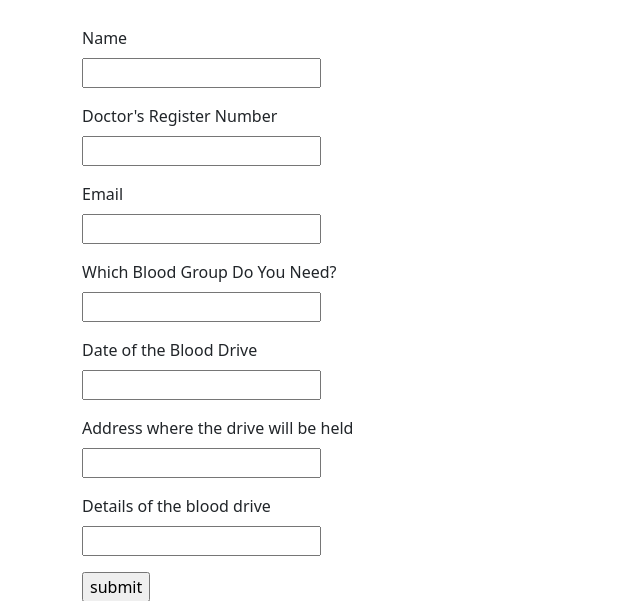
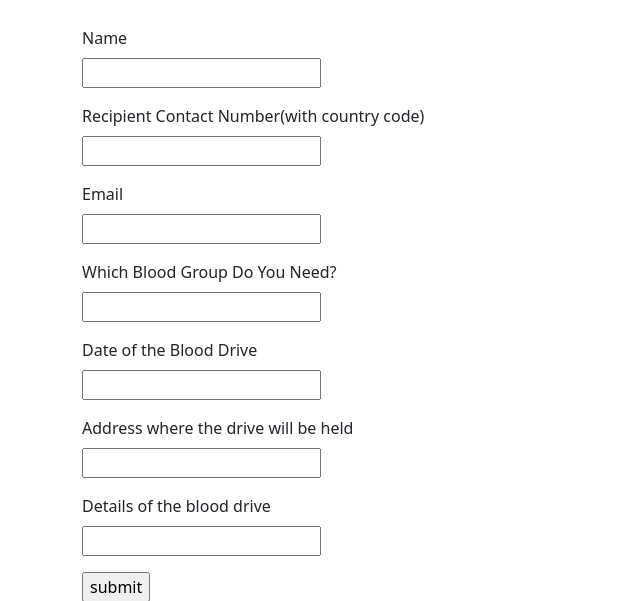
Before and after one commit to SIWNUS/PlasmaPS, a Flask app: page /request in a window 1280 px wide. Shown: the part 160-761 px from the top of the page, without its empty margins (0-640 px from the left). Run offline with Flask 3, Linux system fonts and the light colour scheme; a user stored in the database is signed in; some libraries are stand-ins or nearby versions.

Commit message:
first update

```diff
--- a/website/auth.py
+++ b/website/auth.py
@@ -40,7 +40,7 @@ def logout():
 @auth.route('/donor-register', methods=['GET', 'POST'])
 def donor_register():
     form1 = DonorForm()
-    if request.method == 'POST' and form.validate():
+    if request.method == 'POST':
         email = request.form.get('email')
         name = request.form.get('name')
         password = request.form.get('password')
--- a/website/form.py
+++ b/website/form.py
@@ -2,16 +2,17 @@ from flask import Flask, render_template, redirect, url_for
 from flask_wtf import FlaskForm
 from werkzeug.utils import secure_filename
 from flask_wtf.file import FileField, FileRequired
-from wtforms import StringField, PasswordField,IntegerField, SubmitField, DateField, TimeField, TextAreaField, StringField, RadioField
-from wtforms.validators import DataRequired, Length, InputRequired, NumberRange
+from wtforms import StringField, PasswordField,IntegerField, SubmitField, DateField, TimeField, TextAreaField, StringField, SelectField
+from wtforms.validators import DataRequired, Length, InputRequired, NumberRange, Email
+import email_validator
+from wtforms.fields import EmailField
 
-msg = "Should be atleat 18"
 class DonorForm(FlaskForm):
     name = StringField("Name", validators=[DataRequired()])
-    email = StringField("Email", validators=[DataRequired()])
+    email = EmailField("Email", validators=[DataRequired(),Email()])
     password = PasswordField("Password1", validators=[DataRequired()])
     blood_group = StringField("Blood_Group", validators=[DataRequired()])
-    age = IntegerField("Age", validators=[ InputRequired(), NumberRange(18, 74, msg)])
+    age = IntegerField("Age", validators=[ InputRequired(), NumberRange(18, 74)])
     submit = SubmitField("submit")
 
 class LoginForm(FlaskForm):
@@ -22,7 +23,7 @@ class LoginForm(FlaskForm):
 class RequestForm(FlaskForm):
     name = StringField("Name", validators=[DataRequired()])
     email = StringField("Email", validators=[DataRequired()])
-    reg_no = IntegerField("Doctor's Register Number")
+    contact_no = StringField("Recipient Contact Number(with country code)", validators=[DataRequired()])
     blood_group = StringField("Which Blood Group Do You Need?", validators=[DataRequired()])
     date_details = StringField("Date of the Blood Drive", validators=[DataRequired()])
     address = StringField("Address where the drive will be held", validators=[DataRequired()])
--- a/website/models.py
+++ b/website/models.py
@@ -16,7 +16,7 @@ class Plasma(db.Model, UserMixin):
     id = db.Column(db.Integer, primary_key=True)
     name = db.Column(db.Text, nullable=False)
     email = db.Column(db.String(150), nullable=False)
-    reg_no = db.Column(db.Integer, nullable=False)
+    contact_no = db.Column(db.Integer, nullable=False)
     blood_group = db.Column(db.Text, nullable=False)
     date_details = db.Column(db.String, nullable=False)
     address = db.Column(db.TEXT(200), nullable=False)
--- a/website/templates/apply.html
+++ b/website/templates/apply.html
@@ -11,10 +11,9 @@
            {{form.name()}}
         </p>
 
-
         <p>
-           {{ form.reg_no.label }} <br>
-           {{form.reg_no}}
+           {{ form.contact_no.label }} <br>
+           {{form.contact_no}}
         </p>
 
 
--- a/website/templates/board.html
+++ b/website/templates/board.html
@@ -16,6 +16,7 @@
         <p class="card-text">
           <strong>Name :</strong>{{entry.name}}<br/>
           <strong>Email :</strong>{{entry.email}}<br/>
+          <strong>Contact No :</strong>{{entry.contact_no}}<br/>
           <strong>Blood Group :</strong>{{entry.blood_group}}<br/>
           <strong>Date :</strong>{{entry.date_details}}<br/>
           <strong>Details :</strong>{{entry.details}}<br/>
--- a/website/views.py
+++ b/website/views.py
@@ -36,13 +36,13 @@ def Request():
     if request.method == 'POST':
         email = request.form.get('email')
         name = request.form.get('name')
-        reg_no = request.form.get('reg_no')
+        contact_no = request.form.get('contact_no')
         blood_group = request.form.get('blood_group')
         date_details = request.form.get('date_details')
         address = request.form.get('address')
         details = request.form.get('details')
         entry = Plasma.query.order_by(Plasma.id)
-        new_entry = Plasma(name=form.name.data, email=form.email.data, reg_no=form.reg_no.data, blood_group=form.blood_group.data, date_details=form.date_details.data, address=form.address.data, details=form.details.data)
+        new_entry = Plasma(name=form.name.data, email=form.email.data, contact_no=form.contact_no.data, blood_group=form.blood_group.data, date_details=form.date_details.data, address=form.address.data, details=form.details.data)
         db.session.add(new_entry)
         db.session.commit()
         flash('Request Posted', category='success')
```
Also changed, not shown: requirements.txt (added, +12 -0 lines), instance/database.db, 1 other file.
